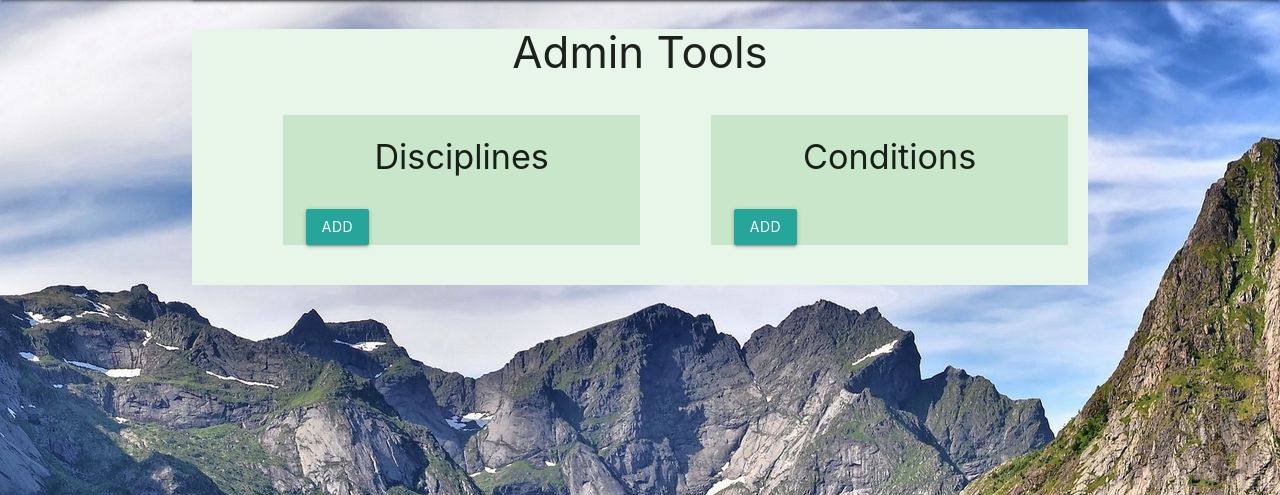
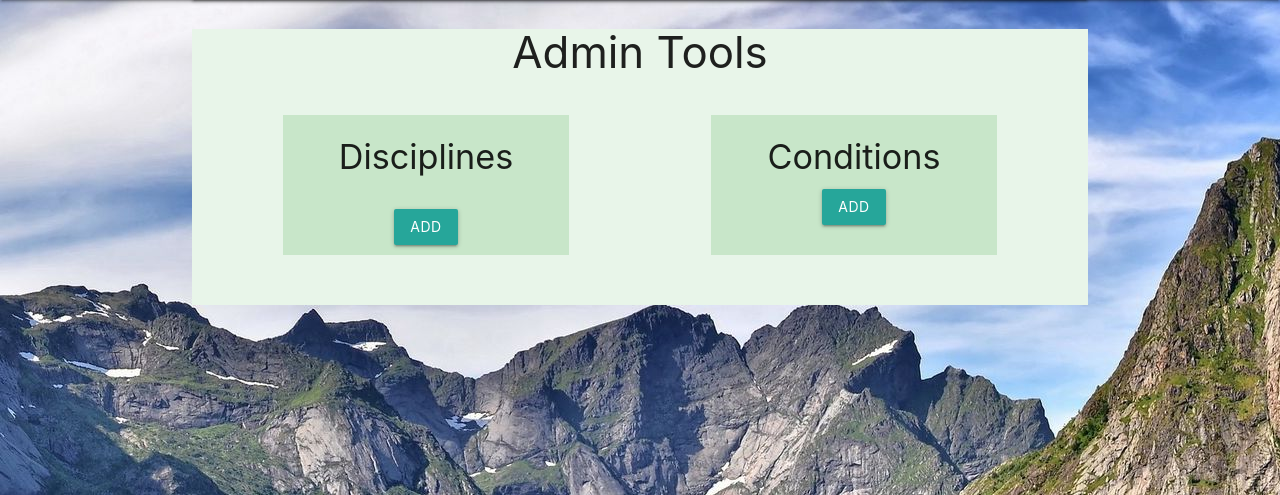
Before and after one commit to jamesigibbs/MS3-MTBLog, a Flask app: page /admin in a window 1280 px wide. Shown: the part 64-559 px from the top of the page. Run offline with Flask 2, Linux system fonts and the light colour scheme; data that the repository does not hold is empty; some libraries are stand-ins or nearby versions.

Commit message:
Simplfed admin tools page

```diff
--- a/static/css/style.css
+++ b/static/css/style.css
@@ -24,3 +24,7 @@ body.postlog {
 .edit-btn {
     margin-top: 10px;
 }
+
+.admin-tool {
+    margin-bottom: 10px;
+}
--- a/templates/admin.html
+++ b/templates/admin.html
@@ -1,115 +1,48 @@
 {% extends "postlog-base.html" %}
 {% block content %}
-    <!-- Modals -->
-    <!-- Add -->
-    <div id="add_item" class="modal">
-        <div class="modal-content center-align">
-            <h3>Add Item</h3>
-            <div class="row">
-                <div class="input-field  grey-text text-darken-2 col s12">
-                    <input id="add" name="add" type="text" minlength="3" maxlength="100"
-                        class="validate" value="" required>
-                </div>
-                <div class="col s6 center-align">
-                    <a href="#" class="waves-effect waves-light btn">
-                        Add
-                    </a>
-                </div>
-                <div class="col s6 center-align">
-                    <a href="#!" class="waves-effect waves-light btn modal-close">
-                        Cancel
-                    </a>
-                </div>
-            </div>
-        </div>
-    </div>
 
-    <!-- Edit -->
-    <div id="edit_item" class="modal">
-        <div class="modal-content center-align">
-            <h3>Edit Item</h3>
-            <div class="row">
-                <div class="input-field  grey-text text-darken-2 col s12">
-                    <input id="edit" name="edit" type="text" minlength="3" maxlength="100"
-                        class="validate" value="" required>
-                </div>
-                <div class="col s6 center-align">
-                    <a href="#" class="waves-effect waves-light btn">
-                        Edit
-                    </a>
-                </div>
-                <div class="col s6 center-align">
-                    <a href="#!" class="waves-effect waves-light btn modal-close">
-                        Cancel
-                    </a>
-                </div>
-            </div>
-        </div>
-    </div>
-
-    <!-- Delete -->
-    <div id="delete_item" class="modal">
-        <div class="modal-content center-align">
-            <h3>Are you sure you want to delete?</h3>
-            <div class="row">
-                <div class="col s6 center-align">
-                    <a href="#" class="waves-effect waves-light btn">
-                        Yes
-                    </a>
-                </div>
-                <div class="col s6 center-align">
-                    <a href="#!" class="waves-effect waves-light btn modal-close">
-                        No
-                    </a>
-                </div>
-            </div>
-        </div>
-    </div>
     <!-- Page -->
     <h3 class="center-align">Admin Tools</h3>
     <div class="add_form">
         <div class="row">
-            <div class="col s5 offset-s1 container green lighten-4">
+            <!-- Disapline -->
+            <div class="col s4 offset-s1 container green lighten-4 admin-tool">
                 <h4 class="center-align">Disciplines</h4>
                 <div class="row">
                     {% for discipline in disciplines %}
-                        <div class="col s8 center-align">
+                        <div class="col s9 center-align">
                             <h6>{{ discipline.discipline_name|capitalize }}</h6>
                         </div>
-                        <div class="col s4">
-                            <a href="#" class="waves-effect waves-light btn">
-                                <i class="fas fa-edit"></i>
-                            </a>
+                        <div class="col s1">
                             <a href="#" class="waves-effect waves-light btn red accent-4 modal-trigger">
                                 <i class="fas fa-times"></i>
                             </a>
                         </div>
                     {% endfor %}
                 </div>
-                <div class="col s12">
-                    <a href="#" class="waves-effect waves-light btn">
+
+                <div class="col s12 center-align admin-tool">
+                    <a href="#" class="waves-effect waves-light btn ">
                         Add
                     </a>
                 </div>
             </div>
-            <div class="col s5 offset-s1 container green lighten-4">
+
+            <!-- Conditions -->
+            <div class="col s4 offset-s2 container green lighten-4 admin-tool">
                 <h4 class="center-align">Conditions</h4>
                 <div class="row">
                     {% for condition in conditions %}
                     <div class="col s8 center-align">
                         <h6>{{ condition.condition_name|capitalize }}</h6>
                     </div>
-                        <div class="col s4">
-                            <a href="#" class="waves-effect waves-light btn">
-                                <i class="fas fa-edit"></i>
-                            </a>
                     <a href="#" class="waves-effect waves-light btn red accent-4 modal-trigger">
                         <i class="fas fa-times"></i>
                     </a>
                 </div>
                 {% endfor %}
-                </div>
-                <div class="col s12">
+
+                <div class="col s12 center-align admin-tool">
                     <a href="#" class="waves-effect waves-light btn">
                         Add
                     </a>
```
Lines whose indentation alone changed are shown as unchanged.
